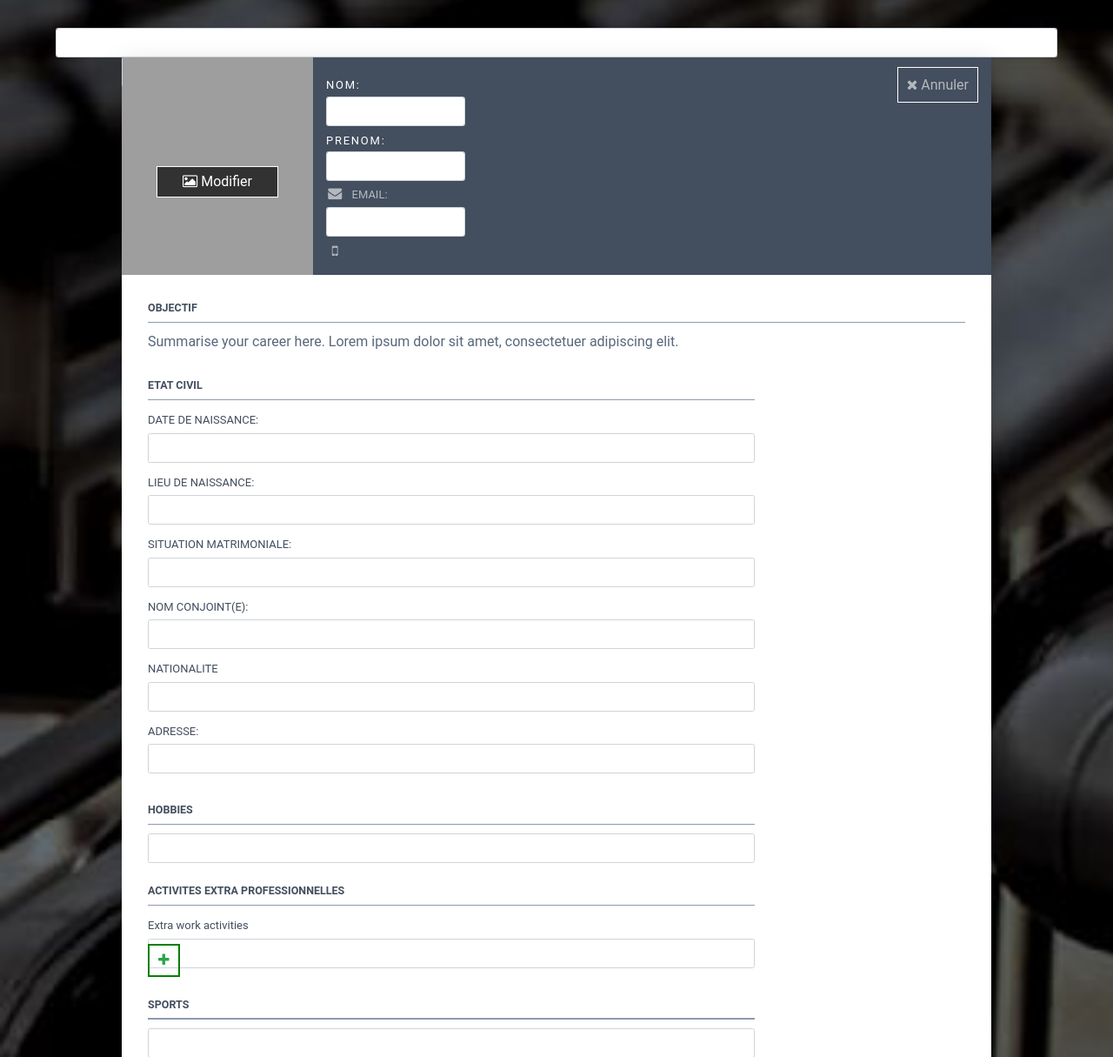
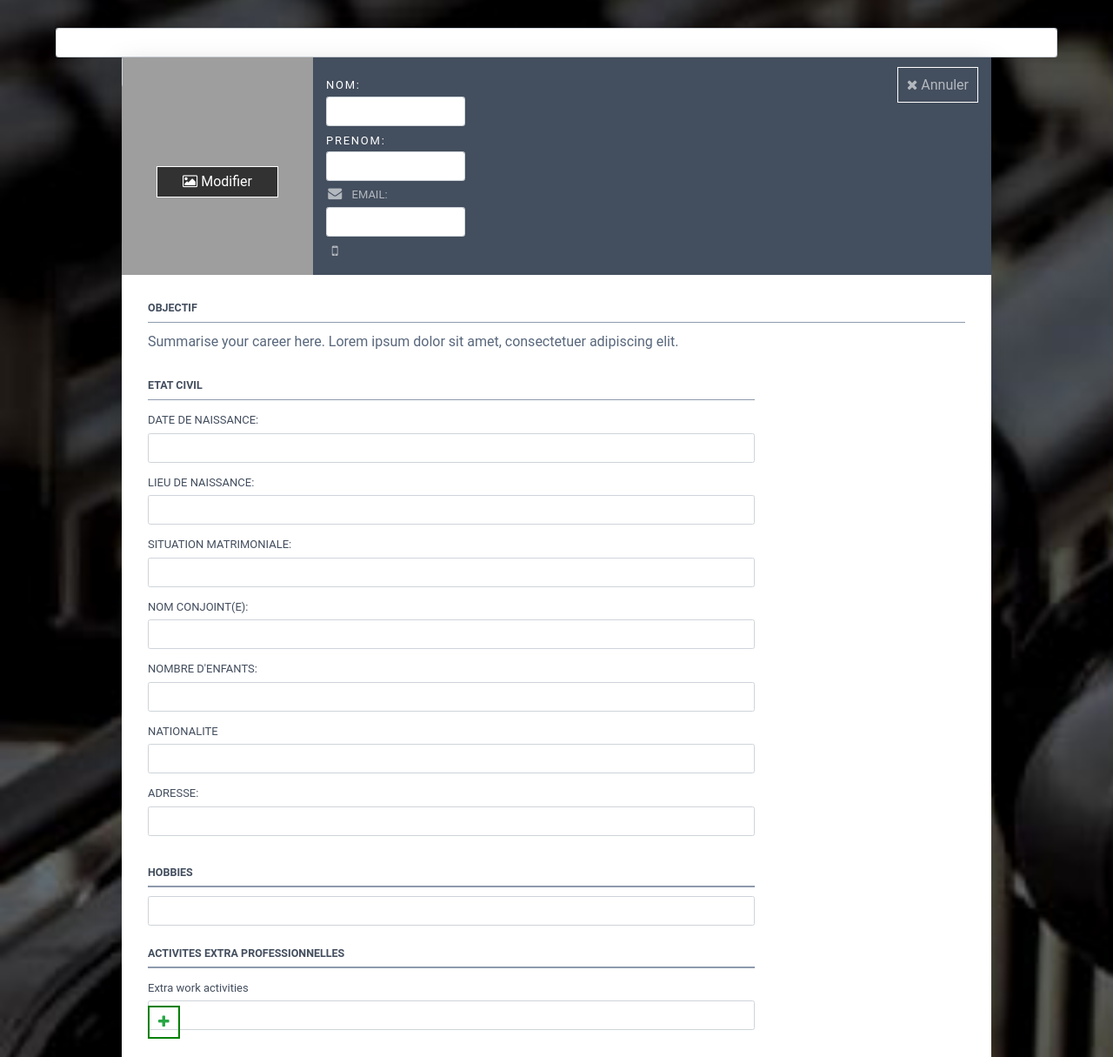
Before and after one commit to Rabary17/lpetro, a Symfony app: template templates/user/edit_profile.html.twig in a window 1280 px wide. Shown: the part 58-1273 px from the top of the page at 87% size. Run offline with Twig, Linux system fonts and the light colour scheme; the template is opened without the code that fills it, so the values that code supplies are empty; form fields are guessed from the names that the template uses; some libraries are stand-ins or nearby versions; grey boxes are pictures that could not be loaded.

Commit message:
add children number field

```diff
--- a/templates/user/edit_profile.html.twig
+++ b/templates/user/edit_profile.html.twig
@@ -91,6 +91,11 @@
 									<span class="text-danger">{{ form_errors(form.conjointName) }}</span>
 								</p>
 								<p>
+									<label for="nbChildren">NOMBRE D'ENFANTS:</label>
+									{{ form_widget(form.nbChildren, {attr:{'class': 'form-control', 'id': 'nbChildren'}}) }}
+									<span class="text-danger">{{ form_errors(form.nbChildren) }}</span>
+								</p>
+								<p>
 									<label for="nbChildren">NATIONALITE</label>
 									{{ form_widget(form.nationality, {attr:{'class': 'form-control', 'id': 'nationality'}}) }}
 									<span class="text-danger">{{ form_errors(form.nationality) }}</span>
@@ -135,6 +140,7 @@
 								<h2 class="resume-section-title text-uppercase font-weight-bold pb-3 mb-3" id="experience">MES PARCOURS PROFESSIONELLES</h2>
 								<div id="extra-work-activity"  class="container" style="min-height: 50px;">
 									{{ form_row(form.experiences) }}
+									{{ form_rest (form) }}
 									<a href="#c3" id="add_experience" title="Ajouter expérience professionnelle"><i class="fa fa-plus text-success"></i></a>
 								</div>
 								<br/>
```
